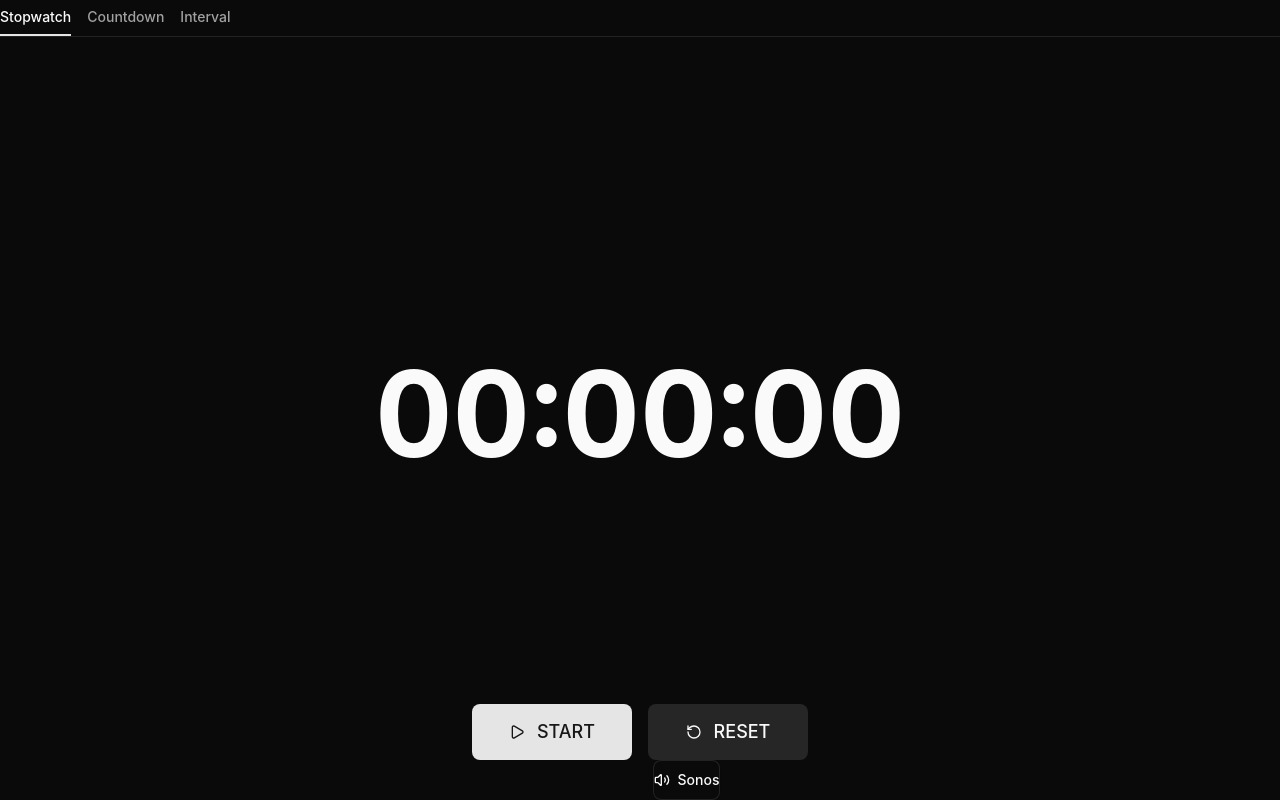
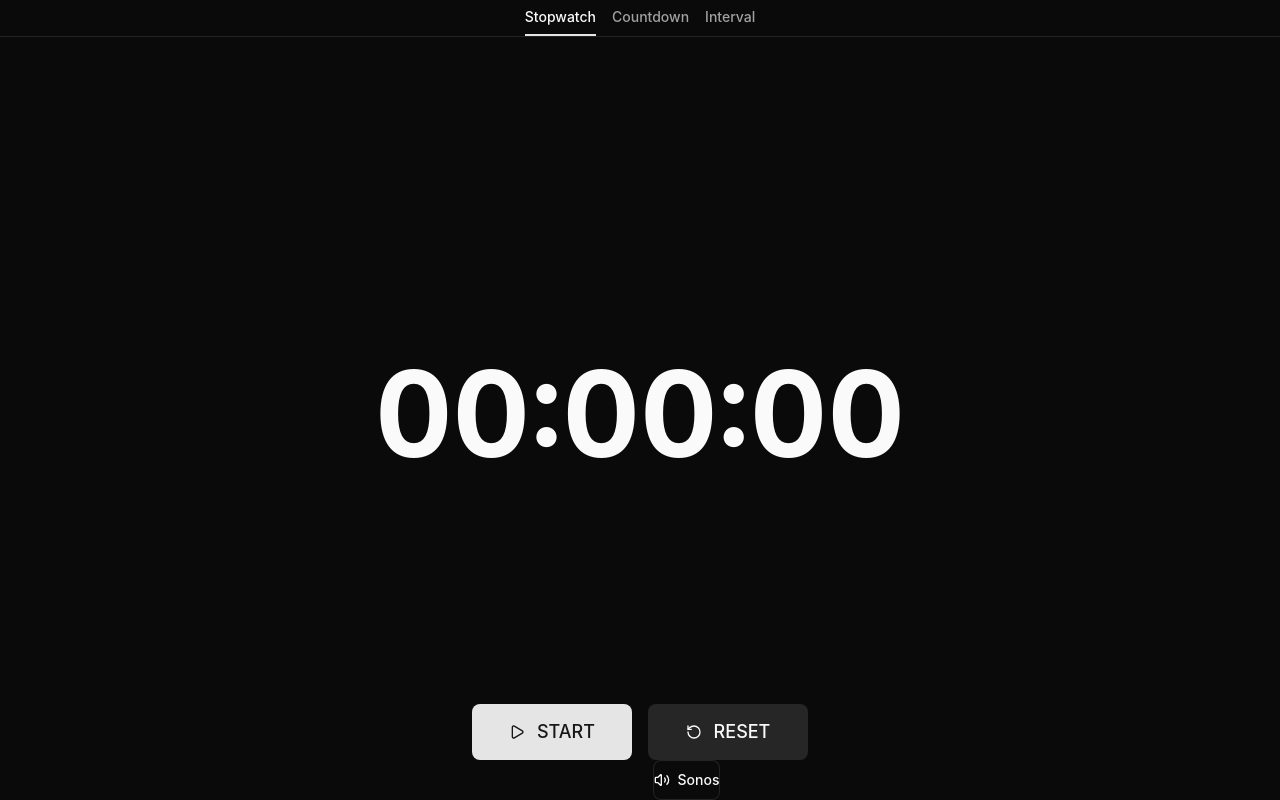
Before and after one commit to bold700/workout-timer, a React (Vite) app: page / in a window 1280 px wide. Built offline with nearby package versions, Linux system fonts and the light colour scheme.

Commit message:
Centreer tabs in line variant

```diff
--- a/src/components/ui/tabs.tsx
+++ b/src/components/ui/tabs.tsx
@@ -25,7 +25,7 @@ const tabsListVariants = cva(
         default:
           "bg-muted text-muted-foreground h-9 w-fit rounded-lg p-[3px]",
         line:
-          "border-b border-border w-full justify-start gap-4 rounded-none bg-transparent p-0",
+          "border-b border-border w-full justify-center gap-4 rounded-none bg-transparent p-0",
       },
     },
     defaultVariants: {
```
